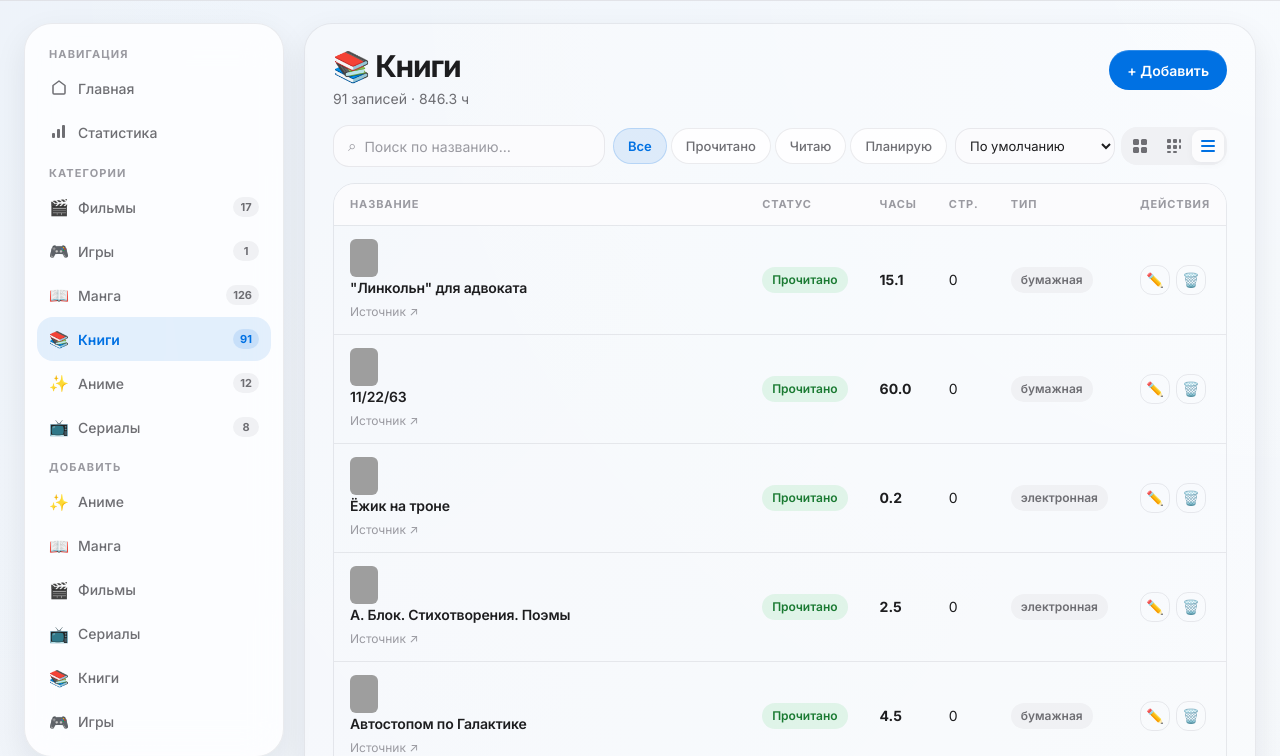
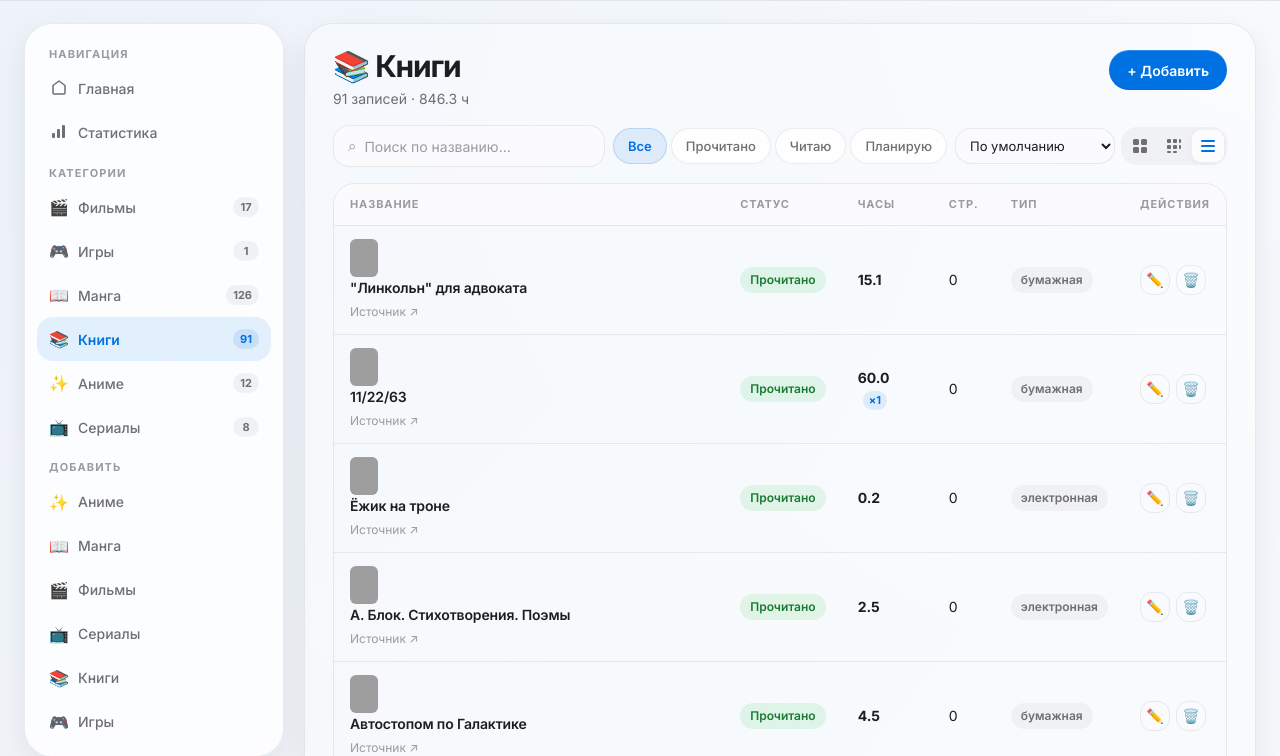
Before and after one commit to x7phyxpmmc-stack/Booek.ru, a Flask app: page /category/5 in a window 1280 px wide. Shown: the part 57-813 px from the top of the page. Run offline with Flask 3, Linux system fonts and the light colour scheme; the visitor is signed in with stand-in values (Sample User, id 1); data comes from the database, SQL or seed files in the repository; parts of the project's set-up code (start-up, migrations or seed data) failed here and were passed over; grey boxes are pictures that could not be loaded.

Commit message:
Feature: show rewatch/reread count badge ×N in all 3 view modes

```diff
--- a/root-myapp/templates/category.html
+++ b/root-myapp/templates/category.html
@@ -129,7 +129,15 @@
                 <span class="tag">{{ item.data.status|capitalize }}</span>
               {% endif %}
             </td>
-            <td><strong>{{ item.hours }}</strong></td>
+            <td>
+              <strong>{{ item.hours }}</strong>
+              {# Повторные просмотры/прочтения: показываем бейдж ×N если > 0 #}
+              {% if category.type in ['anime', 'films', 'series'] and item.data.rewatches > 0 %}
+                <span class="rewatch-badge" title="{{ item.data.rewatches }} повторных просмотра(ов)">×{{ item.data.rewatches }}</span>
+              {% elif category.type in ['manga', 'books'] and item.data.rerereads > 0 %}
+                <span class="rewatch-badge" title="{{ item.data.rerereads }} повторных прочтения(ий)">×{{ item.data.rerereads }}</span>
+              {% endif %}
+            </td>
             {% if category.type == 'anime' %}
             <td>{{ item.data.episodes }}</td><td><span class="tag">{{ item.data.anime_type }}</span></td>
             {% elif category.type == 'manga' %}
@@ -198,6 +206,12 @@
             {% elif category.type == 'series' %}<span>{{ item.data.episodes }} сер.</span>
             {% elif category.type == 'books' %}<span>{{ item.data.pages_duration }} стр.</span>
             {% endif %}
+            {# Повтор-бейдж в карточке: показываем если > 0 #}
+            {% if category.type in ['anime', 'films', 'series'] and item.data.rewatches > 0 %}
+              <span class="rewatch-badge" title="{{ item.data.rewatches }} повт.">×{{ item.data.rewatches }}</span>
+            {% elif category.type in ['manga', 'books'] and item.data.rerereads > 0 %}
+              <span class="rewatch-badge" title="{{ item.data.rerereads }} повт.">×{{ item.data.rerereads }}</span>
+            {% endif %}
           </div>
         </div>
       </div>
@@ -228,6 +242,12 @@
         <div class="compact-info">
           <div class="compact-title">{{ item.base.title }}</div>
           <div class="compact-sub">{{ item.hours }} ч
+            {# Повтор-бейдж в компакте #}
+            {% if category.type in ['anime', 'films', 'series'] and item.data.rewatches > 0 %}
+              <span class="rewatch-badge rewatch-badge-sm">×{{ item.data.rewatches }}</span>
+            {% elif category.type in ['manga', 'books'] and item.data.rerereads > 0 %}
+              <span class="rewatch-badge rewatch-badge-sm">×{{ item.data.rerereads }}</span>
+            {% endif %}
             {% if item.data.status in ['просмотрено', 'прочитано', 'прошёл целиком'] %}
               · <span style="color:var(--success-text);">✓</span>
             {% elif item.data.status in ['смотрю', 'читаю', 'играю'] %}
--- a/var-www-myapp_static/css/style.css
+++ b/var-www-myapp_static/css/style.css
@@ -894,6 +894,27 @@ tbody tr:hover td { background: var(--surface-soft); }
 .tag-xs { height: 20px; padding: 0 7px; font-size: 11px; }
 .tag.muted { background: var(--surface-muted); color: var(--text-muted); }
 
+/* Бейдж повторных просмотров/прочтений — ×N рядом с часами */
+.rewatch-badge {
+  display: inline-flex;
+  align-items: center;
+  margin-left: 5px;
+  padding: 1px 6px;
+  border-radius: var(--r-pill);
+  font-size: 11px;
+  font-weight: 700;
+  letter-spacing: 0.02em;
+  background: var(--primary-soft);
+  color: var(--primary);
+  vertical-align: middle;
+  line-height: 1.6;
+}
+/* Вариант поменьше — для компактного вида */
+.rewatch-badge-sm {
+  font-size: 10px;
+  padding: 0px 5px;
+}
+
 /* ============================================================
    STATISTICS: Status stats
    ============================================================ */
```
